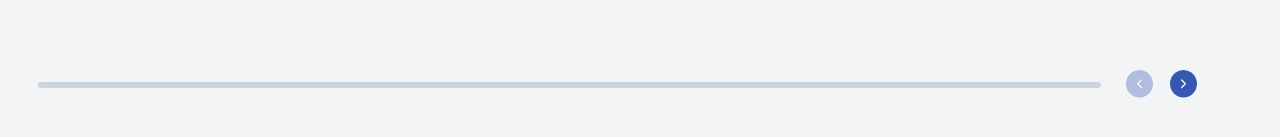
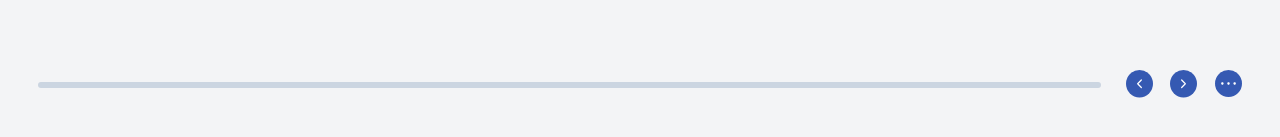
Before and after one commit to stevecyj/nuxt2-demo2, a Nuxt app: page / in a window 1280 px wide. Shown: the part 691-828 px from the top of the page. Built offline with nearby package versions, Linux system fonts and the light colour scheme.

Commit message:
feat: swiper discovery activity menu dots

```diff
--- a/components/swiper/SwiperDiscoveryActivity.vue
+++ b/components/swiper/SwiperDiscoveryActivity.vue
@@ -1,5 +1,5 @@
 <template>
-  <div class="video-course">
+  <div class="discovery-activity">
     <div
       v-swiper:mySwiper="swiperOption"
       class="swiper-container bg-tertiary-100"
@@ -18,6 +18,7 @@
       <div slot="scrollbar" class="swiper-scrollbar"></div>
       <div slot="button-prev" class="swiper-button-prev"></div>
       <div slot="button-next" class="swiper-button-next"></div>
+      <div class="swiper-button-menu_dots"></div>
     </div>
   </div>
 </template>
@@ -57,9 +58,7 @@ export default {
           nextEl: '.swiper-button-next',
           prevEl: '.swiper-button-prev',
         },
-        // slidesPerView: 4,
-        // spaceBetween: 0,
-        freeMode: true,
+        centeredSlides: true,
         breakpoints: {
           1536: {
             slidesPerView: 4,
@@ -90,14 +89,14 @@ export default {
   },
   mounted() {
     // console.log('Current Swiper instance object', this.mySwiper)
-    // this.mySwiper.slideTo(3, 1000, false)
+    this.mySwiper.slideTo(3, 1000, false)
   },
 }
 </script>
 <style lang="scss">
 @import '@/scss/variables.scss';
 
-.video-course {
+.discovery-activity {
   .swiper-container {
     /* --swiper-theme-color: #ff6600; */
     padding-bottom: 188px;
@@ -205,6 +204,21 @@ export default {
     }
   }
 
+  .swiper-button-menu_dots {
+    right: 8%;
+    left: auto;
+
+    &::after {
+      content: '';
+      display: block;
+      width: 44px;
+      height: 44px;
+      background: url('/icon/icon-menu-dots.svg') no-repeat;
+      background-size: 100%;
+    }
+  }
+
+  .swiper-button-menu_dots,
   .swiper-button-prev,
   .swiper-button-next {
     position: absolute;
@@ -230,6 +244,10 @@ export default {
     .swiper-button-next {
       right: 15%;
     }
+    .swiper-button-menu_dots {
+      right: 9%;
+    }
+    .swiper-button-menu_dots,
     .swiper-button-prev,
     .swiper-button-next {
       top: 85.5%;
@@ -242,6 +260,10 @@ export default {
     .swiper-button-next {
       right: 12%;
     }
+    .swiper-button-menu_dots {
+      right: 6.5%;
+    }
+    .swiper-button-menu_dots,
     .swiper-button-prev,
     .swiper-button-next {
       top: 85.5%;
@@ -254,6 +276,11 @@ export default {
     .swiper-button-next {
       right: 12%;
     }
+    .swiper-button-menu_dots {
+      right: 7.7%;
+    }
+
+    .swiper-button-menu_dots,
     .swiper-button-prev,
     .swiper-button-next {
       top: 85.5%;
@@ -266,6 +293,10 @@ export default {
     .swiper-button-next {
       right: 6.5%;
     }
+    .swiper-button-menu_dots {
+      right: 3%;
+    }
+    .swiper-button-menu_dots,
     .swiper-button-prev,
     .swiper-button-next {
       top: 87.5%;
@@ -278,6 +309,10 @@ export default {
     .swiper-button-next {
       right: 7%;
     }
+    .swiper-button-menu_dots {
+      right: 4%;
+    }
+    .swiper-button-menu_dots,
     .swiper-button-prev,
     .swiper-button-next {
       top: 87%;
--- a/nuxt.config.js
+++ b/nuxt.config.js
@@ -16,8 +16,8 @@ export default {
 
   // Global CSS: https://go.nuxtjs.dev/config-css
   css: [
-    { src: '~/assets/scss/pagination.scss', lang: 'scss' },
-    { src: '~/assets/scss/activityCard.scss', lang: 'scss' },
+    { src: '~/assets/scss/components/pagination.scss', lang: 'scss' },
+    { src: '~/assets/scss/components/activityCard.scss', lang: 'scss' },
   ],
 
   // Plugins to run before rendering page: https://go.nuxtjs.dev/config-plugins
```
Also changed, not shown: assets/scss/components/activityCard.scss (renamed from assets/scss/activityCard.scss), assets/scss/components/pagination.scss (renamed from assets/scss/pagination.scss), static/icon/icon-menu-dots.svg (added).
